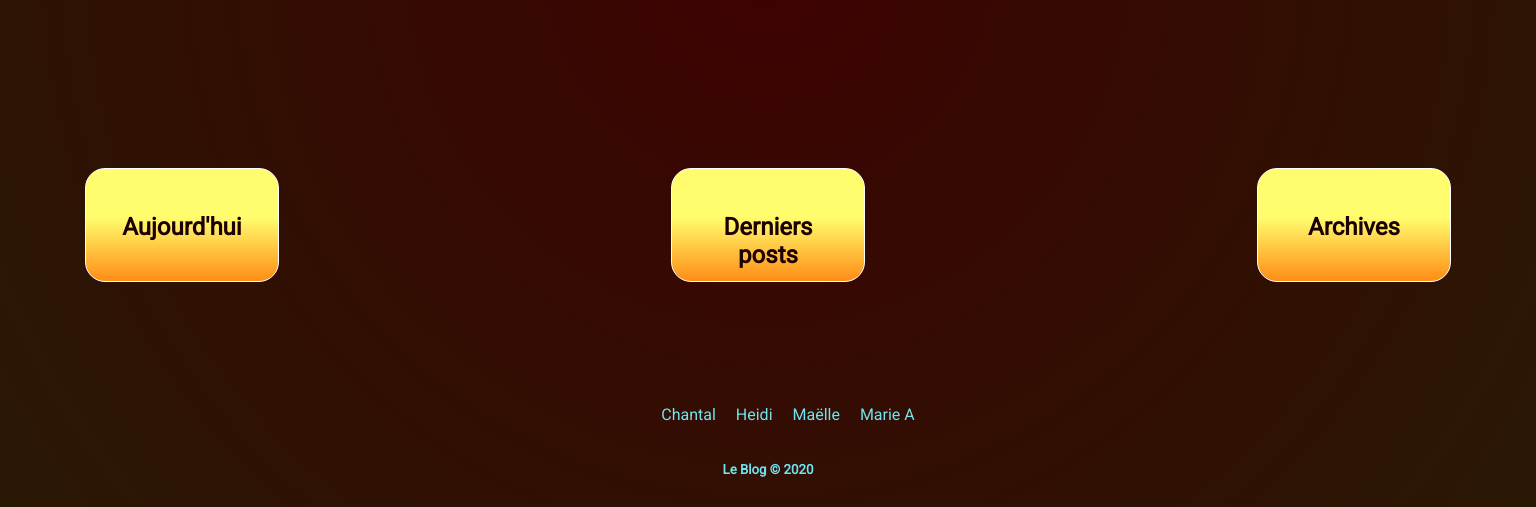
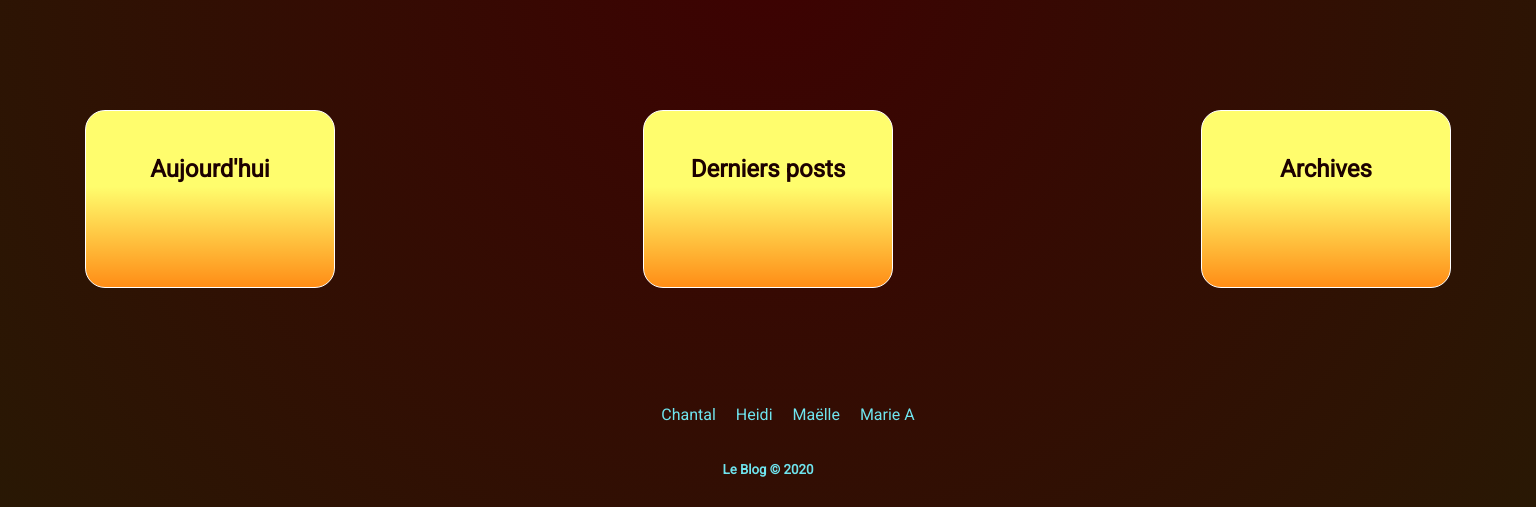
Before and after one commit to MarieLATASTE/blog, a website: page sommaire.html in a window 1536 px wide. Shown: the part 577-1084 px from the top of the page. Drawn offline with Linux system fonts and the light colour scheme.

Commit message:
Update sommaire.css

```diff
--- a/sommaire.css
+++ b/sommaire.css
@@ -78,4 +78,13 @@ ul > li{
     .box1{
         margin-left: 22%;
     }
+    .box2, .box3, .box4{
+        width: 16vh;
+        height: 16vh;
+    }
 }
+@media (min-width: 1440px){
+    .box2, .box3, .box4{
+        width: 25vh;
+    }
+}
```
